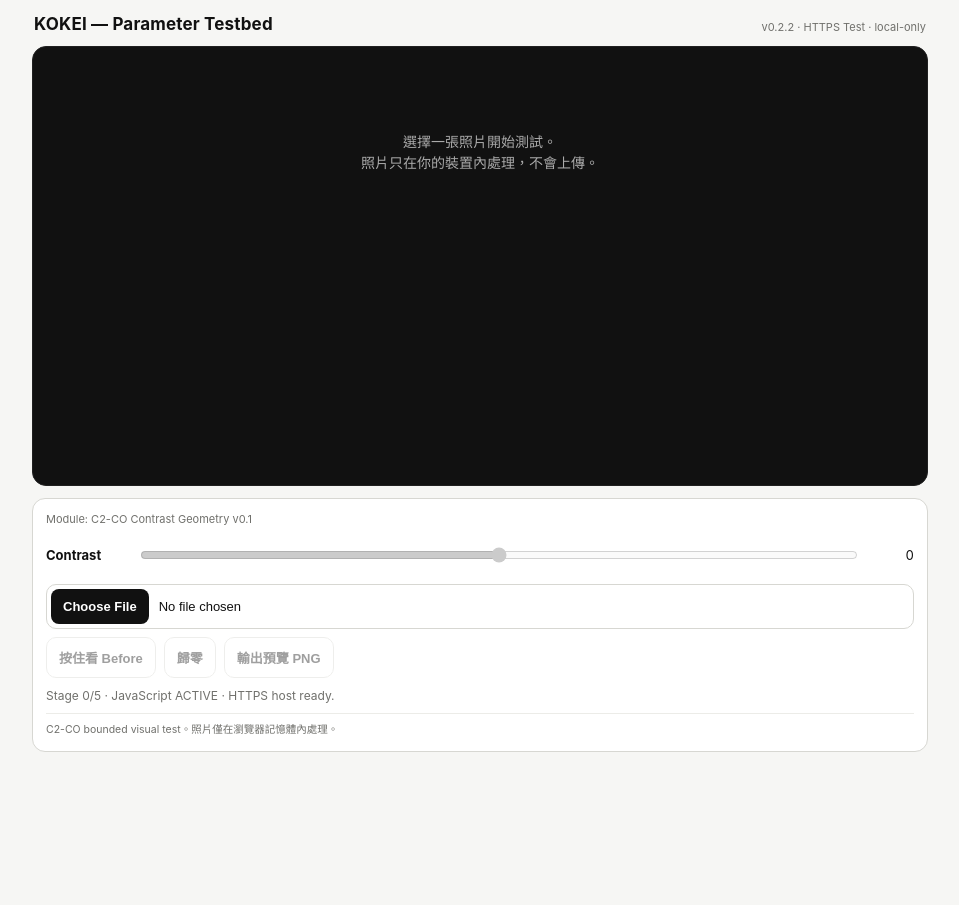
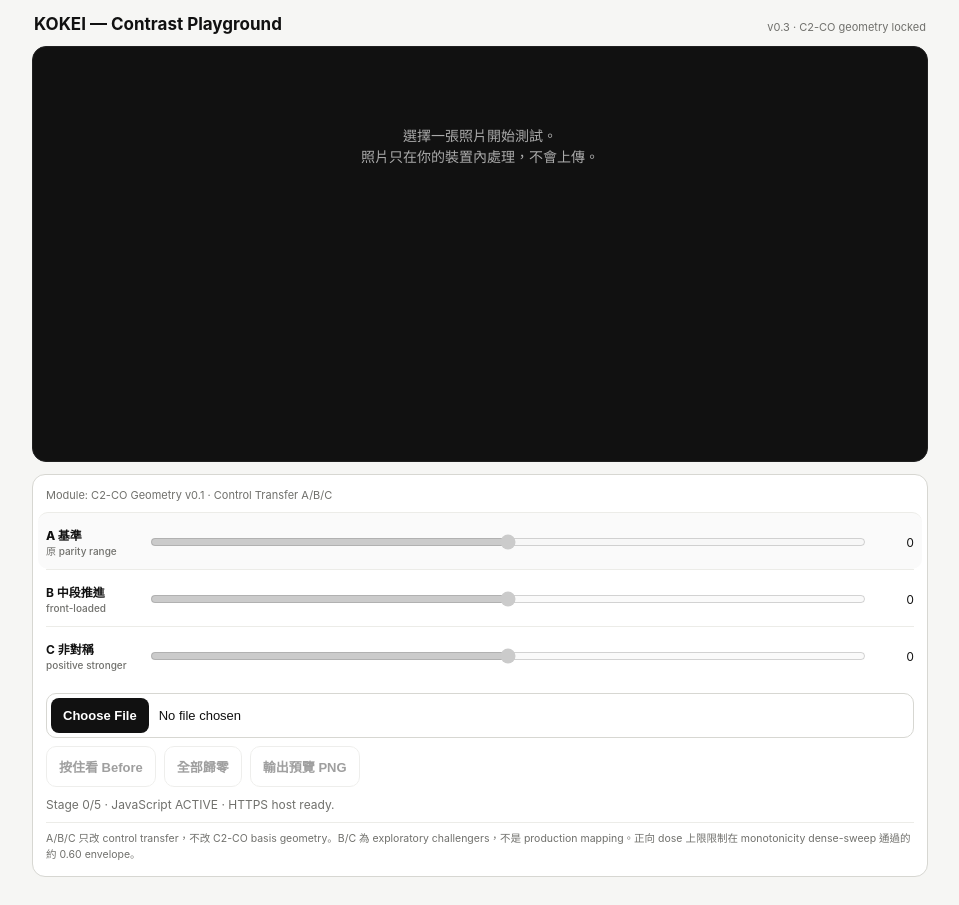
Before and after one commit to thedogof/kokei-web, a website: page public/index.html in a window 1280 px wide. Shown: the whole page, without its empty margins (160-1119 px from the left). Before the commit the page ends 800 px from the top, so only its background shows below. Drawn offline with Linux system fonts and the light colour scheme.

Commit message:
Add multi-mapping C2-CO control transfer playground

```diff
--- a/public/index.html
+++ b/public/index.html
@@ -4,36 +4,31 @@
 <meta charset="utf-8" />
 <meta name="viewport" content="width=device-width,initial-scale=1,maximum-scale=1,viewport-fit=cover" />
 <meta name="apple-mobile-web-app-capable" content="yes" />
-<title>KOKEI Parameter Testbed v0.2.2</title>
+<title>KOKEI Parameter Testbed v0.3</title>
 <style>
 :root{--bg:#f6f6f4;--fg:#111;--muted:#70706c;--line:#d7d7d2;--panel:#fff;--accent:#111;--danger:#a11}
 *{box-sizing:border-box;-webkit-tap-highlight-color:transparent}
 html,body{margin:0;min-height:100%;background:var(--bg);color:var(--fg);font-family:-apple-system,BlinkMacSystemFont,"SF Pro Text","Helvetica Neue",Arial,sans-serif}
-body{overscroll-behavior-y:none}
-main{max-width:920px;margin:0 auto;padding:calc(14px + env(safe-area-inset-top)) 12px calc(28px + env(safe-area-inset-bottom))}
-header{display:flex;align-items:flex-end;justify-content:space-between;gap:12px;margin:0 2px 12px}
-h1{font-size:17px;line-height:1.2;margin:0;font-weight:680;letter-spacing:.01em}.meta{font-size:11px;color:var(--muted);text-align:right}
-.stage{background:#111;border-radius:14px;min-height:55vh;display:grid;place-items:center;overflow:hidden;position:relative;border:1px solid #202020;touch-action:manipulation}
-canvas{display:block;max-width:100%;max-height:68vh;width:auto;height:auto}.empty{color:#aaa;text-align:center;padding:44px 24px;font-size:14px;line-height:1.55;max-width:430px}
-.loading{position:absolute;inset:0;background:rgba(0,0,0,.78);color:#fff;display:none;place-items:center;text-align:center;padding:30px;font-size:14px;line-height:1.5;z-index:4}.stage.busy .loading{display:grid}
-.controls{margin-top:12px;background:var(--panel);border:1px solid var(--line);border-radius:13px;padding:13px}
-.row{display:grid;grid-template-columns:82px 1fr 48px;gap:10px;align-items:center}.label{font-size:13px;font-weight:650}.value{text-align:right;font-variant-numeric:tabular-nums;font-size:13px}
-input[type=range]{width:100%;accent-color:var(--accent);min-height:34px}.actions{display:flex;gap:8px;margin-top:10px;flex-wrap:wrap}.btn{appearance:none;border:1px solid var(--line);background:#fff;color:#111;border-radius:10px;padding:10px 12px;font-size:13px;font-weight:620;cursor:pointer;min-height:40px}.btn:disabled{opacity:.4;cursor:not-allowed}
-.fileNative{display:block;width:100%;min-height:44px;font-size:13px;color:#111;border:1px solid var(--line);background:#fff;border-radius:10px;padding:4px}.fileNative::file-selector-button{appearance:none;border:0;background:#111;color:#fff;border-radius:8px;padding:10px 12px;margin-right:10px;font-size:13px;font-weight:650;cursor:pointer}
-.status{margin-top:9px;font-size:12px;line-height:1.45;color:var(--muted);min-height:18px;word-break:break-word}.status.error{color:var(--danger)}
-.note{margin-top:8px;color:var(--muted);font-size:10.5px;line-height:1.5;border-top:1px solid #ecece8;padding-top:8px}.module{font-size:11px;color:var(--muted);margin-bottom:10px}
-@media(max-width:620px){main{padding-left:8px;padding-right:8px}.stage{min-height:52vh;border-radius:11px}.controls{border-radius:11px}.row{grid-template-columns:72px 1fr 40px;gap:7px}.meta{display:none}.actions{display:grid;grid-template-columns:1fr 1fr}.btn{width:100%}}
+body{overscroll-behavior-y:none} main{max-width:920px;margin:0 auto;padding:calc(14px + env(safe-area-inset-top)) 12px calc(28px + env(safe-area-inset-bottom))}
+header{display:flex;align-items:flex-end;justify-content:space-between;gap:12px;margin:0 2px 12px} h1{font-size:17px;line-height:1.2;margin:0;font-weight:680}.meta{font-size:11px;color:var(--muted);text-align:right}
+.stage{background:#111;border-radius:14px;min-height:52vh;display:grid;place-items:center;overflow:hidden;position:relative;border:1px solid #202020;touch-action:manipulation}
+canvas{display:block;max-width:100%;max-height:68vh;width:auto;height:auto}.empty{color:#aaa;text-align:center;padding:44px 24px;font-size:14px;line-height:1.55;max-width:430px}.loading{position:absolute;inset:0;background:rgba(0,0,0,.78);color:#fff;display:none;place-items:center;text-align:center;padding:30px;font-size:14px;z-index:4}.stage.busy .loading{display:grid}
+.controls{margin-top:12px;background:var(--panel);border:1px solid var(--line);border-radius:13px;padding:13px}.module{font-size:11px;color:var(--muted);margin-bottom:10px}.candidate{border-top:1px solid #ecece8;padding:10px 0 8px}.candidate:first-of-type{border-top:0}.row{display:grid;grid-template-columns:94px 1fr 42px;gap:8px;align-items:center}.label{font-size:12px;font-weight:650}.sub{font-size:10px;color:var(--muted);font-weight:450}.value{text-align:right;font-variant-numeric:tabular-nums;font-size:12px}input[type=range]{width:100%;accent-color:var(--accent);min-height:34px}.candidate.active .label{font-weight:780}.candidate.active{background:#fafafa;border-radius:10px;padding-left:8px;padding-right:8px;margin-left:-8px;margin-right:-8px}
+.actions{display:flex;gap:8px;margin-top:10px;flex-wrap:wrap}.btn{appearance:none;border:1px solid var(--line);background:#fff;color:#111;border-radius:10px;padding:10px 12px;font-size:13px;font-weight:620;cursor:pointer;min-height:40px}.btn:disabled{opacity:.4}.fileNative{display:block;width:100%;min-height:44px;font-size:13px;color:#111;border:1px solid var(--line);background:#fff;border-radius:10px;padding:4px}.fileNative::file-selector-button{appearance:none;border:0;background:#111;color:#fff;border-radius:8px;padding:10px 12px;margin-right:10px;font-size:13px;font-weight:650}.status{margin-top:9px;font-size:12px;line-height:1.45;color:var(--muted);min-height:18px;word-break:break-word}.status.error{color:var(--danger)}.note{margin-top:8px;color:var(--muted);font-size:10.5px;line-height:1.5;border-top:1px solid #ecece8;padding-top:8px}
+@media(max-width:620px){main{padding-left:8px;padding-right:8px}.stage{min-height:48vh;border-radius:11px}.controls{border-radius:11px}.row{grid-template-columns:86px 1fr 36px;gap:6px}.meta{display:none}.actions{display:grid;grid-template-columns:1fr 1fr}.btn{width:100%}}
 </style>
 </head>
 <body><main>
-<header><h1>KOKEI — Parameter Testbed</h1><div class="meta">v0.2.2 · HTTPS Test · local-only</div></header>
+<header><h1>KOKEI — Contrast Playground</h1><div class="meta">v0.3 · C2-CO geometry locked</div></header>
 <section class="stage" id="stage"><div class="empty" id="empty">選擇一張照片開始測試。<br>照片只在你的裝置內處理，不會上傳。</div><canvas id="canvas" hidden></canvas><div class="loading" id="loading">正在讀取照片…</div></section>
 <section class="controls">
-<div class="module" id="moduleName">Module: C2-CO Contrast Geometry v0.1</div>
-<div class="row"><div class="label">Contrast</div><input id="slider" type="range" min="-50" max="50" step="1" value="0" disabled /><div class="value" id="value">0</div></div>
-<div class="actions"><input class="fileNative" id="file" type="file" accept="image/*" /><button class="btn" id="before" type="button" disabled>按住看 Before</button><button class="btn" id="reset" type="button" disabled>歸零</button><button class="btn" id="save" type="button" disabled>輸出預覽 PNG</button></div>
+<div class="module">Module: C2-CO Geometry v0.1 · Control Transfer A/B/C</div>
+<div class="candidate active" data-id="A"><div class="row"><div class="label">A 基準<br><span class="sub">原 parity range</span></div><input id="sliderA" type="range" min="-100" max="100" step="1" value="0" disabled /><div class="value" id="valueA">0</div></div></div>
+<div class="candidate" data-id="B"><div class="row"><div class="label">B 中段推進<br><span class="sub">front-loaded</span></div><input id="sliderB" type="range" min="-100" max="100" step="1" value="0" disabled /><div class="value" id="valueB">0</div></div></div>
+<div class="candidate" data-id="C"><div class="row"><div class="label">C 非對稱<br><span class="sub">positive stronger</span></div><input id="sliderC" type="range" min="-100" max="100" step="1" value="0" disabled /><div class="value" id="valueC">0</div></div></div>
+<div class="actions"><input class="fileNative" id="file" type="file" accept="image/*" /><button class="btn" id="before" type="button" disabled>按住看 Before</button><button class="btn" id="reset" type="button" disabled>全部歸零</button><button class="btn" id="save" type="button" disabled>輸出預覽 PNG</button></div>
 <div class="status" id="status">Stage 0/5 · JavaScript starting…</div>
-<div class="note">C2-CO bounded visual test。照片僅在瀏覽器記憶體內處理。</div>
+<div class="note">A/B/C 只改 control transfer，不改 C2-CO basis geometry。B/C 為 exploratory challengers，不是 production mapping。正向 dose 上限限制在 monotonicity dense-sweep 通過的約 0.60 envelope。</div>
 </section></main>
 <script>
 'use strict';
@@ -42,13 +37,23 @@ const xs=KNOTS.map(k=>k[0]),yp=KNOTS.map(k=>k[1]),yn=KNOTS.map(k=>k[2]);
 function slopes(ys){const n=xs.length,h=[],d=[],m=new Array(n).fill(0);for(let i=0;i<n-1;i++){h[i]=xs[i+1]-xs[i];d[i]=(ys[i+1]-ys[i])/h[i]}m[0]=((2*h[0]+h[1])*d[0]-h[0]*d[1])/(h[0]+h[1]);if(Math.sign(m[0])!==Math.sign(d[0]))m[0]=0;for(let i=1;i<n-1;i++){if(!d[i-1]||!d[i]||Math.sign(d[i-1])!==Math.sign(d[i]))m[i]=0;else{const w1=2*h[i]+h[i-1],w2=h[i]+2*h[i-1];m[i]=(w1+w2)/(w1/d[i-1]+w2/d[i]);}}const k=n-1;m[k]=((2*h[k-1]+h[k-2])*d[k-1]-h[k-1]*d[k-2])/(h[k-1]+h[k-2]);if(Math.sign(m[k])!==Math.sign(d[k-1]))m[k]=0;return m;}
 const mp=slopes(yp),mn=slopes(yn);
 function pchip(x,ys,ms){x=Math.min(1,Math.max(0,x));let i=xs.length-2;for(let j=0;j<xs.length-1;j++){if(x<=xs[j+1]){i=j;break}}const h=xs[i+1]-xs[i],t=(x-xs[i])/h,t2=t*t,t3=t2*t;return(2*t3-3*t2+1)*ys[i]+(t3-2*t2+t)*h*ms[i]+(-2*t3+3*t2)*ys[i+1]+(t3-t2)*h*ms[i+1];}
-function transformY(x,c){if(c===0)return x;const u=Math.max(-.5,Math.min(.5,c/100)),m=Math.abs(u),basis=u>=0?pchip(x,yp,mp):pchip(x,yn,mn);return Math.max(0,Math.min(1,x+m*basis));}
-function process(data,value){if(value===0)return data;const LUT_SIZE=1024,lut=new Float32Array(LUT_SIZE);for(let i=0;i<LUT_SIZE;i++)lut[i]=transformY(i/(LUT_SIZE-1),value);for(let i=0;i<data.length;i+=4){const r=data[i]/255,g=data[i+1]/255,b=data[i+2]/255;const y=.2126*r+.7152*g+.0722*b,idx=Math.max(0,Math.min(LUT_SIZE-1,Math.round(y*(LUT_SIZE-1)))),yy=lut[idx];if(y<1e-6){const q=Math.round(yy*255);data[i]=data[i+1]=data[i+2]=q;continue}const s=yy/y;data[i]=Math.max(0,Math.min(255,Math.round(r*s*255)));data[i+1]=Math.max(0,Math.min(255,Math.round(g*s*255)));data[i+2]=Math.max(0,Math.min(255,Math.round(b*s*255)));}return data;}
-const $=id=>document.getElementById(id),canvas=$('canvas'),ctx=canvas.getContext('2d',{willReadFrequently:true}),file=$('file'),slider=$('slider'),valueEl=$('value'),before=$('before'),reset=$('reset'),save=$('save'),stage=$('stage'),empty=$('empty'),status=$('status'),loading=$('loading');let original=null,showingBefore=false,isRendering=false,lastRenderedValue=0;
-function setStatus(t,e=false){status.textContent=t;status.classList.toggle('error',e)}function busy(on,t='正在讀取照片…'){stage.classList.toggle('busy',on);loading.textContent=t}function enable(on){slider.disabled=before.disabled=reset.disabled=save.disabled=!on}
+const MAP={
+ A:v=>Math.sign(v)*0.50*Math.abs(v)/100,
+ B:v=>{const t=Math.abs(v)/100;return Math.sign(v)*0.60*(0.45*t+0.55*Math.sqrt(t));},
+ C:v=>{const t=Math.abs(v)/100;if(v>=0)return 0.60*(0.35*t+0.65*Math.sqrt(t));return -0.55*(0.60*t+0.40*Math.sqrt(t));}
+};
+function transformY(x,dose){if(!dose)return x;const m=Math.abs(dose),basis=dose>=0?pchip(x,yp,mp):pchip(x,yn,mn);return Math.max(0,Math.min(1,x+m*basis));}
+function process(data,dose){if(!dose)return data;const N=1024,lut=new Float32Array(N);for(let i=0;i<N;i++)lut[i]=transformY(i/(N-1),dose);for(let i=0;i<data.length;i+=4){const r=data[i]/255,g=data[i+1]/255,b=data[i+2]/255,y=.2126*r+.7152*g+.0722*b,idx=Math.max(0,Math.min(N-1,Math.round(y*(N-1)))),yy=lut[idx];if(y<1e-6){const q=Math.round(yy*255);data[i]=data[i+1]=data[i+2]=q;continue}const s=yy/y;data[i]=Math.max(0,Math.min(255,Math.round(r*s*255)));data[i+1]=Math.max(0,Math.min(255,Math.round(g*s*255)));data[i+2]=Math.max(0,Math.min(255,Math.round(b*s*255)));}return data;}
+const $=id=>document.getElementById(id),canvas=$('canvas'),ctx=canvas.getContext('2d',{willReadFrequently:true}),file=$('file'),before=$('before'),reset=$('reset'),save=$('save'),stage=$('stage'),empty=$('empty'),status=$('status'),loading=$('loading');
+const sliders={A:$('sliderA'),B:$('sliderB'),C:$('sliderC')},values={A:$('valueA'),B:$('valueB'),C:$('valueC')};let original=null,showingBefore=false,isRendering=false,active='A',working=null;
+function setStatus(t,e=false){status.textContent=t;status.classList.toggle('error',e)}function busy(on,t='正在讀取照片…'){stage.classList.toggle('busy',on);loading.textContent=t}function enable(on){Object.values(sliders).forEach(s=>s.disabled=!on);before.disabled=reset.disabled=save.disabled=!on}
+function setActive(id){active=id;document.querySelectorAll('.candidate').forEach(el=>el.classList.toggle('active',el.dataset.id===id));}
 setStatus('Stage 0/5 · JavaScript ACTIVE · HTTPS host ready.');
-file.addEventListener('change',()=>{const f=file.files&&file.files[0];if(!f)return;loadFile(f)});
-async function loadFile(f){busy(true,'正在解碼照片…');enable(false);try{setStatus('Stage 2/5 · File received · '+f.name);const url=URL.createObjectURL(f);const img=await new Promise((res,rej)=>{const im=new Image();im.onload=()=>res(im);im.onerror=()=>rej(new Error('Image decode failed'));im.src=url});setStatus('Stage 3/5 · Decode PASS · '+img.naturalWidth+'×'+img.naturalHeight);const maxPixels=/iPhone|iPad|iPod/i.test(navigator.userAgent)?800000:1800000,scale=Math.min(1,Math.sqrt(maxPixels/(img.naturalWidth*img.naturalHeight))),w=Math.max(1,Math.round(img.naturalWidth*scale)),h=Math.max(1,Math.round(img.naturalHeight*scale));canvas.width=w;canvas.height=h;ctx.drawImage(img,0,0,w,h);URL.revokeObjectURL(url);setStatus('Stage 4/5 · Canvas PASS · '+w+'×'+h);original=ctx.getImageData(0,0,w,h);setStatus('Stage 5/5 · Pixel readback PASS · Ready');canvas.hidden=false;empty.hidden=true;enable(true);ctx.putImageData(original,0,0);}catch(e){setStatus('FAILED · '+e.message,true)}finally{busy(false)}}
-function render(){if(!original||isRendering)return;const v=Number(slider.value);if(showingBefore||v===0){ctx.putImageData(original,0,0);lastRenderedValue=v;return}isRendering=true;requestAnimationFrame(()=>{const copy=new Uint8ClampedArray(original.data);process(copy,v);ctx.putImageData(new ImageData(copy,original.width,original.height),0,0);isRendering=false;lastRenderedValue=v;if(Number(slider.value)!==v&&!showingBefore)render();});}
-slider.addEventListener('input',()=>{valueEl.textContent=slider.value;render()});reset.addEventListener('click',()=>{slider.value=0;valueEl.textContent='0';render()});before.addEventListener('pointerdown',e=>{e.preventDefault();showingBefore=true;ctx.putImageData(original,0,0)});['pointerup','pointercancel','pointerleave'].forEach(ev=>before.addEventListener(ev,()=>{showingBefore=false;render()}));save.addEventListener('click',()=>canvas.toBlob(blob=>{if(!blob)return;const u=URL.createObjectURL(blob),a=document.createElement('a');a.href=u;a.download='KOKEI_C2CO_'+slider.value+'.png';a.click();setTimeout(()=>URL.revokeObjectURL(u),1500)},'image/png'));
+file.addEventListener('change',()=>{const f=file.files&&file.files[0];if(f)loadFile(f)});
+async function loadFile(f){busy(true,'正在解碼照片…');enable(false);try{setStatus('Stage 2/5 · File received · '+f.name);const url=URL.createObjectURL(f);const img=await new Promise((res,rej)=>{const im=new Image();im.onload=()=>res(im);im.onerror=()=>rej(new Error('Image decode failed'));im.src=url});setStatus('Stage 3/5 · Decode PASS · '+img.naturalWidth+'×'+img.naturalHeight);const maxPixels=/iPhone|iPad|iPod/i.test(navigator.userAgent)?800000:1800000,scale=Math.min(1,Math.sqrt(maxPixels/(img.naturalWidth*img.naturalHeight))),w=Math.max(1,Math.round(img.naturalWidth*scale)),h=Math.max(1,Math.round(img.naturalHeight*scale));canvas.width=w;canvas.height=h;ctx.drawImage(img,0,0,w,h);URL.revokeObjectURL(url);setStatus('Stage 4/5 · Canvas PASS · '+w+'×'+h);original=ctx.getImageData(0,0,w,h);working=new Uint8ClampedArray(original.data.length);setStatus('Stage 5/5 · Pixel readback PASS · Ready');canvas.hidden=false;empty.hidden=true;enable(true);ctx.putImageData(original,0,0);}catch(e){setStatus('FAILED · '+e.message,true)}finally{busy(false)}}
+function render(){if(!original||isRendering)return;const ui=Number(sliders[active].value),dose=MAP[active](ui);if(showingBefore||ui===0){ctx.putImageData(original,0,0);setStatus(`Ready · ${active} · UI ${ui} → dose ${dose.toFixed(3)}`);return}isRendering=true;requestAnimationFrame(()=>{working.set(original.data);process(working,dose);ctx.putImageData(new ImageData(working,original.width,original.height),0,0);isRendering=false;setStatus(`Ready · ${active} · UI ${ui} → dose ${dose.toFixed(3)}`);});}
+Object.keys(sliders).forEach(id=>sliders[id].addEventListener('input',()=>{setActive(id);values[id].textContent=sliders[id].value;render()}));
+reset.addEventListener('click',()=>{Object.keys(sliders).forEach(id=>{sliders[id].value=0;values[id].textContent='0'});setActive('A');ctx.putImageData(original,0,0);setStatus('Ready · all mappings reset')});
+before.addEventListener('pointerdown',e=>{e.preventDefault();showingBefore=true;ctx.putImageData(original,0,0)});['pointerup','pointercancel','pointerleave'].forEach(ev=>before.addEventListener(ev,()=>{showingBefore=false;render()}));
+save.addEventListener('click',()=>canvas.toBlob(blob=>{if(!blob)return;const u=URL.createObjectURL(blob),a=document.createElement('a');a.href=u;a.download=`KOKEI_C2CO_${active}_${sliders[active].value}.png`;a.click();setTimeout(()=>URL.revokeObjectURL(u),1500)},'image/png'));
 </script></body></html>
```
